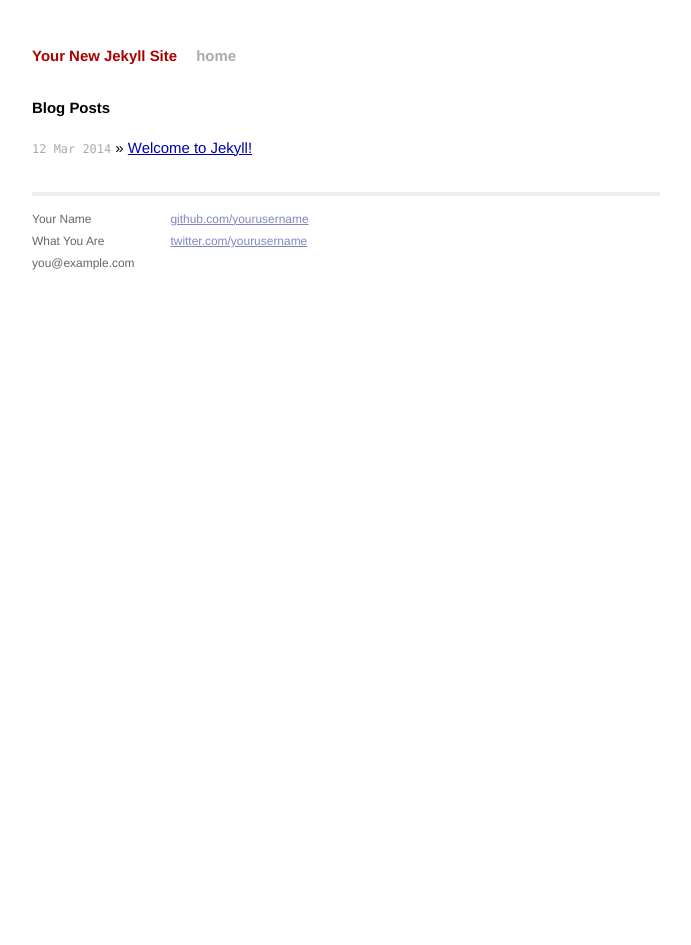
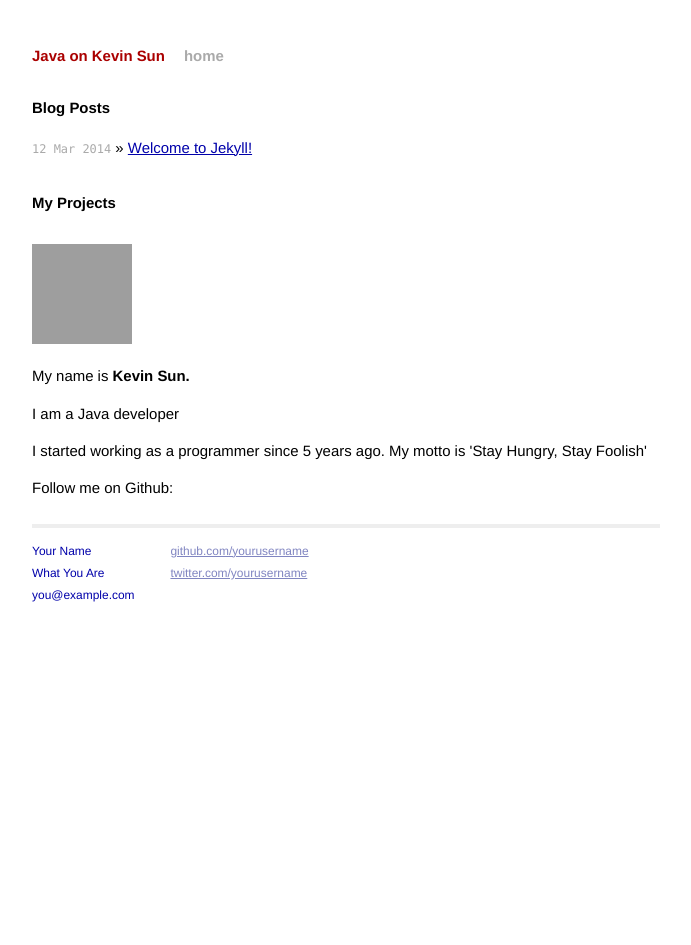
Before and after one commit to GeffreySun/GeffreySun.github.io, a Jekyll site: the page built from index.html, in a window 1280 px wide. Shown: the whole page, without its empty margins (294-985 px from the left). Built offline with Jekyll 4.4.1, drawn with Linux system fonts in a browser that asks for light colours; Markdown is read by kramdown in place of the engine named in the settings; grey boxes are pictures that could not be loaded.

Commit message:
change title

```diff
--- a/_config.yml
+++ b/_config.yml
@@ -1,3 +1,3 @@
-name: Your New Jekyll Site
+name: Java on Kevin Sun
 markdown: redcarpet
 pygments: true
--- a/index.html
+++ b/index.html
@@ -1,8 +1,8 @@
 ---
 layout: default
-title: Your New Jekyll Site
+title:  Java on Kevin Sun
 ---
-
+<div id="main">
   <div id="home">
     <h1>Blog Posts</h1>
     <ul class="posts">
@@ -10,4 +10,23 @@
         <li><span>{{ post.date | date_to_string }}</span> &raquo; <a href="{{ post.url }}">{{ post.title }}</a></li>
       {% endfor %}
     </ul>
+
+    <h1>My Projects</h1>
+    <ul class="posts">
+    </ul>
   </div>
+</div>
+
+<div id="sidebar">
+  <div>
+    <img src="http://www.gravatar.com/avatar/ff30887a15cf2a6f70c780c7a4bc176c?rating=G&size=100"/><br/>
+    <p>My name is <b>Kevin Sun.</b></p>
+
+    <p>I am a Java developer</p>
+
+    <p>I started working as a programmer since 5 years ago. My motto is 'Stay Hungry, Stay Foolish'</p>
+
+    <p>Follow me on Github: <a href="https://github.com/GeffreySun"/a></p>
+  </div>
+
+</div>
```
Lines whose indentation alone changed are shown as unchanged.
